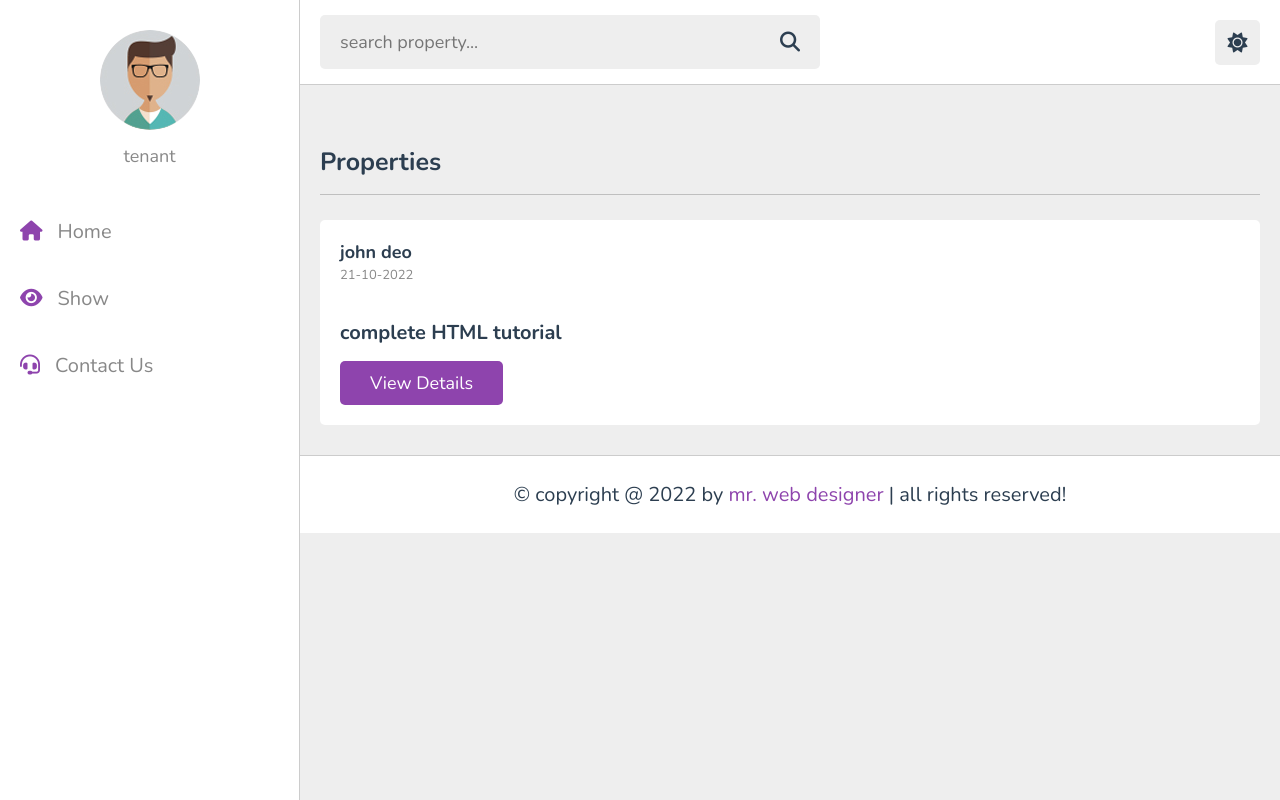
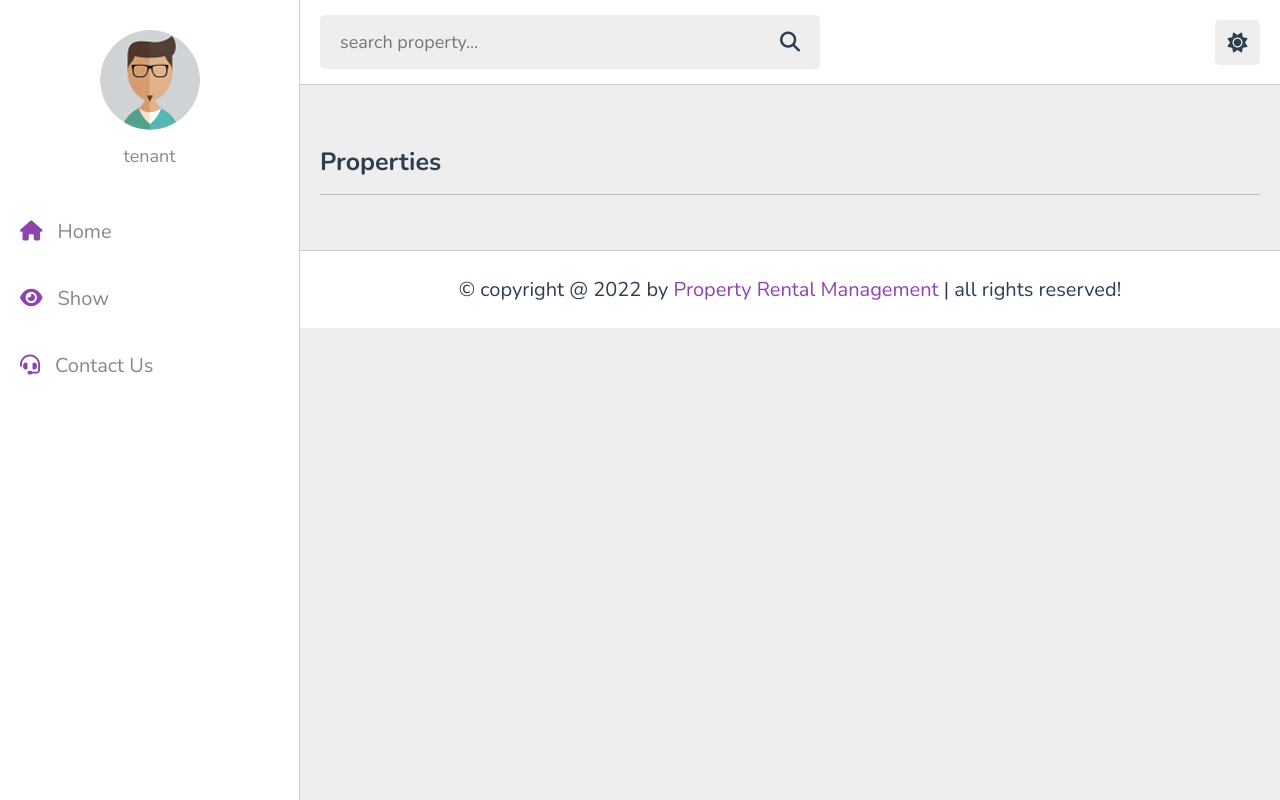
Before and after one commit to FarzanehHassanzadeh/Property-Rental-Management-System, a Flask app: page /home2/show_page_tenant in a window 1280 px wide. Run offline with Flask 3, Linux system fonts and the light colour scheme; some libraries are stand-ins or nearby versions.

Commit message:
The tenants can pay their rents but not regularly

```diff
--- a/app.py
+++ b/app.py
@@ -8,6 +8,9 @@
 
 global_fullname = ''
 a=''
+global_objectID_property_owner = ''
+global_objectID_property_tenant = ''
+
 # Validation functions
 # Check the password if it is at least 8 characters and has capital, small letters, special characters and numbers
 def validate_password(password):
@@ -181,7 +184,8 @@
             'description': description,
             'owner_card_number': card_number,
             'date': current_date,
-            'time': current_time
+            'time': current_time,
+            'rent_status' : 'Nothing'
         })
 
     return render_template('addhome_owner.html', full_name=global_fullname)
@@ -218,16 +222,19 @@
     if request.method == 'POST':
         search_property_name = request.form['search_box']
         if search_property_name == '':
-            property_list = property_owner_data.find()
+            property_list = property_owner_data.find({'tenant': 'Nobody'})
         else:
 
-            property_list = property_owner_data.find({'property_name': {'$regex': search_property_name,
-                                                                        '$options': 'i'}})  # '$options': 'i' is for no being case-sensitive
+            property_list = property_owner_data.find({
+                                                      'property_name': {'$regex': search_property_name,'$options': 'i'},
+                                                      'tenant': 'Nobody'
+                                                      })  # '$options': 'i' is for no being case-sensitive
     return render_template('hometenant.html', full_name=global_fullname, property_owner_list=property_list)
 
 # Route for tenant rent home page
 @app.route('/home2/rent_tenant', methods=['GET', 'POST'])
 def rent_page_tenant():
+
     return render_template('rent_tenant.html', full_name=global_fullname)
 
 # Route for tenant contact page
@@ -238,20 +245,47 @@
 # Route for tenant show home page
 @app.route('/home2/show_page_tenant', methods=['GET', 'POST'])
 def show_page_tenant():
-    return render_template('show_home_tenant.html', full_name=global_fullname)
+
+    property_list = []
+
+    if request.method == 'POST':
+        search_property_name = request.form['search_box']
+        if search_property_name == '':
+              property_list = property_owner_data.find({'tenant': global_fullname})
+        else:
+             property_list = property_owner_data.find({
+                                                       'property_name': {'$regex': search_property_name,'$options': 'i'},
+                                                       'tenant': global_fullname
+                                                       })
+    return render_template('show_home_tenant.html', full_name=global_fullname, property_owner_list=property_list)
 
 @app.route('/<objectID>/home2/playlist')
 def playlist_page2(objectID):
+    global global_objectID_property_owner
+
+    global_objectID_property_owner = objectID
     current_property = property_owner_data.find_one({'_id': ObjectId(objectID)})
     return render_template('playlist2.html', full_name=global_fullname, property=current_property)
 
 
 @app.route('/transfer_funds', methods=['POST'])
 def transfer_funds():
+    global global_objectID_property_owner, global_fullname
+
     new_balance = None
-    from_card_number = request.form.get('from_card_number')  # using get to avoid KeyError
-    from_cardholder_name = request.form.get('from_cardholdername')
-    to_card_number = request.form.get('to_card_number')
+
+    current_property = property_owner_data.find_one({'_id': ObjectId(global_objectID_property_owner)})
+
+    owner_name = current_property['owner']
+    firstname, lastname = global_fullname.split()
+    owner_firstname, owner_lastname = owner_name.split()
+
+    to_card_data = cards_data.find_one({'cardholdername': owner_firstname})
+
+    # using get to avoid KeyError
+    from_card_number = request.form.get('from_card_number')
+    from_cardholder_name = firstname
+    to_card_number = to_card_data['card_number']
 
     # Check if all fields were filled in the form
     if not from_card_number or not from_cardholder_name or not to_card_number:
@@ -259,7 +293,8 @@
         return render_template('integrated_payment.html', new_balance=new_balance)
 
     try:
-        amount_to_transfer = float(request.form.get('amount', 0))  # using get with a default value
+        # amount_to_transfer = float(request.form.get('amount', 0)) # using get with a default value
+        amount_to_transfer =float((current_property['rent_price']).replace('$', ''))
     except ValueError:
         flash("Invalid amount. Please enter a valid number.", "error")
         return render_template('integrated_payment.html', new_balance=new_balance)
@@ -294,11 +329,31 @@
                 )
 
                 new_balance = from_balance - amount_to_transfer
+                property_name = current_property['property_name']
+                property_rent_price = current_property['rent_price']
+                property_rent_period = current_property['rent_period']
+
+
+                current_time = datetime.now()
+                current_date = current_time.date().isoformat()
+                current_time = current_time.time().strftime('%H:%M:%S')
+
+                property_tenant_data.insert_one({'tenant': global_fullname,
+                                                 'property_name': property_name,
+                                                 'rent_price': property_rent_price,
+                                                 'rent_period': property_rent_period,
+                                                 'date': current_date,
+                                                 'time': current_time})
+
+                property_owner_data.update_one({'_id': ObjectId(global_objectID_property_owner)},
+                                                   {'$set': {'tenant': global_fullname,
+                                                                     'date': current_date,
+                                                                      'time': current_time}})
+
                 flash(f"The amount of {amount_to_transfer} has been successfully transferred.", "success")
 
                 # Redirect to playlist2 after a successful transfer
-                return redirect(url_for('playlist_page2',
-                                        objectID=to_card_info['_id']))  # Assumes you want to redirect to playlist2
+                return redirect(url_for('home_page_tenant'))  # Assumes you want to redirect to playlist2
 
             else:
                 flash("Insufficient funds in the source account.", "error")
@@ -308,5 +363,6 @@
         flash("Cardholder name or card number is incorrect for one or both accounts.", "error")
 
     return render_template('integrated_payment.html', new_balance=new_balance)
+
 if __name__ == '__main__':
     app.run(debug=True)
--- a/templates/integrated_payment.html
+++ b/templates/integrated_payment.html
@@ -20,10 +20,7 @@
 
     <h2>Transfer Funds</h2>
     <form method="POST" action="/transfer_funds">
-    <input type="text" name="from_card_number" placeholder="From Card Number" required>
-    <input type="text" name="from_cardholdername" placeholder="From Cardholder Name" required>
-    <input type="text" name="to_card_number" placeholder="To Card Number" required>
-    <input type="number" name="amount" placeholder="Amount" required>
+    <input type="text" name="from_card_number" placeholder="Your Card Number" required>
     <button type="submit">Transfer Funds</button>
 </form>
 
--- a/templates/show_home_tenant.html
+++ b/templates/show_home_tenant.html
@@ -20,7 +20,7 @@
    <section class="flex">
 
       <form action="" method="POST" class="search-form">
-         <input type="text" name="search_box" required placeholder="search property..." maxlength="100">
+         <input type="text" name="search_box" placeholder="search property..." maxlength="100">
          <button type="submit" class="fas fa-search"></button>
       </form>
 
@@ -57,8 +57,8 @@
 
    <nav class="navbar">
      <a href="{{ url_for('home_page_tenant') }}"><i class="fas fa-home"></i><span>Home </span>
-     </a> <a href="{{ url_for('show_page_tenant') }}"><i class="fas fa-eye"></i><span>Show</span></a>
-        <a href="{{ url_for('rent_page_tenant') }}"><i class="fas fa-headset"></i><span>Contact Us</span></a>
+     </a><a href="{{ url_for('show_page_tenant') }}"><i class="fas fa-eye"></i><span>Show</span></a>
+        <a href=""><i class="fas fa-headset"></i><span>Contact Us</span></a>
    </nav>
 
 </div>
@@ -73,44 +73,31 @@
    <h1 class="heading">Properties</h1>
 
    <div class="box-container">
+       {% for property in property_owner_list %}
 <!--    The elements-->
       <div class="box">
          <div class="tutor">
 <!--            <img src="images/pic-2.jpg" alt="">-->
             <div class="info">
-               <h3>john deo</h3>
-               <span>21-10-2022</span>
+               <h3>{{ property['property_name']}}</h3>
+               <span>Added in {{ property['time'] }}  {{ property['date'] }}</span>
             </div>
          </div>
          <div class="thumb">
 <!--            <img src="images/thumb-1.png" alt="">-->
 <!--            <span>10 videos</span>-->
          </div>
-         <h3 class="title">complete HTML tutorial</h3>
-         <a href="playlist.html" class="inline-btn">view details</a>
+         <h3 class="title">rent price : {{ property['rent_price'] }} rent period: {{ property['rent_period'] }}</h3>
+         <a href="{{ url_for('playlist_page2', objectID=property['_id']) }}" class="inline-btn">view details</a>
       </div>
 <!--The end of elements-->
-
+{% endfor %}
  </div>
 </section>
 
-
-
-
-
-
-
-
-
-
-
-
-
-
-
 <footer class="footer">
 
-   &copy; copyright @ 2022 by <span>mr. web designer</span> | all rights reserved!
+   &copy; copyright @ 2022 by <span>Property Rental Management</span> | all rights reserved!
 
 </footer>
 
```
Also changed, not shown: Property_data.Cards_data.json (+24 -26 lines), templates/hometenant.html (+3 -18 lines), templates/playlist2.html (+5 -10 lines).
